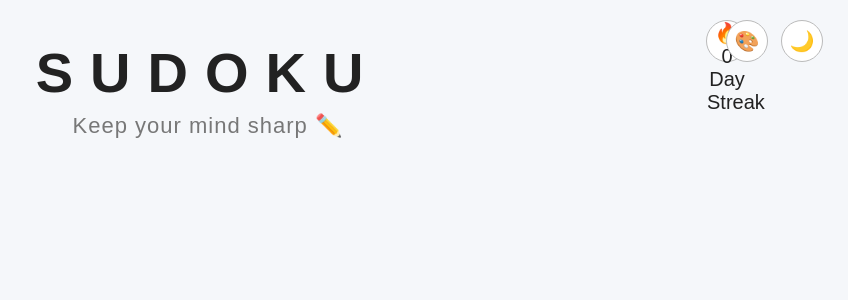
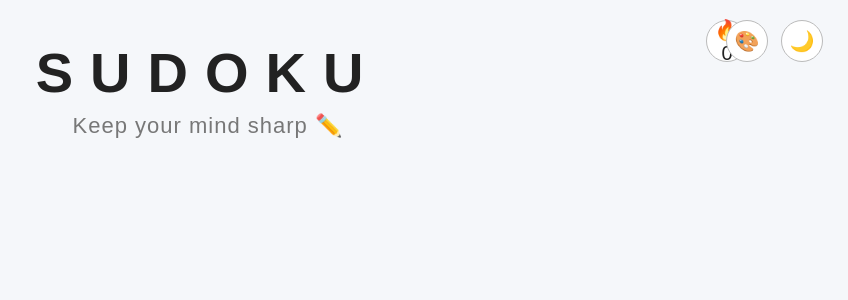
Before and after one commit to AnanthRio/Sudoku, a PHP site: page / in a window 1280 px wide. Shown: the top 300 px of the page, without its empty margins (432-1280 px from the left). Run offline with PHP 8.4, Linux system fonts and the light colour scheme.

Commit message:
Daily Challeneges

```diff
--- a/docs/css/style.css
+++ b/docs/css/style.css
@@ -983,7 +983,7 @@ Remaining cells
 .daily-streak-display {
     position: absolute;
     top: 20px;
-    right: 120px;
+    right: 100px;
     width: 42px;
     height: 42px;
     border: 1px solid var(--border-color);
@@ -992,4 +992,7 @@ Remaining cells
     color: var(--text-color);
     font-size: 20px;
     cursor: pointer;
+    display: flex;
+    align-items: center;
+    justify-content: center;
 }
--- a/docs/js/game.js
+++ b/docs/js/game.js
@@ -576,11 +576,7 @@ function updateDailyStreakDisplay() {
 
     const stats = getDailyStats();
 
-    if (stats.currentStreak === 1) {
-        dailyStreakDisplay.textContent = "🔥 1 Day Streak";
-    } else {
-        dailyStreakDisplay.textContent = `🔥 ${stats.currentStreak} Day Streak`;
-    }
+    dailyStreakDisplay.textContent = `🔥 ${stats.currentStreak}`;
 }
 
 function getDailyStats() {
--- a/public/css/style.css
+++ b/public/css/style.css
@@ -992,4 +992,7 @@ Remaining cells
     color: var(--text-color);
     font-size: 20px;
     cursor: pointer;
+    display: flex;
+    align-items: center;
+    justify-content: center;
 }
--- a/public/js/game.js
+++ b/public/js/game.js
@@ -576,11 +576,7 @@ function updateDailyStreakDisplay() {
 
     const stats = getDailyStats();
 
-    if (stats.currentStreak === 1) {
-        dailyStreakDisplay.textContent = "🔥 1 Day Streak";
-    } else {
-        dailyStreakDisplay.textContent = `🔥 ${stats.currentStreak} Day Streak`;
-    }
+    dailyStreakDisplay.textContent = `🔥 ${stats.currentStreak}`;
 }
 
 function getDailyStats() {
```
